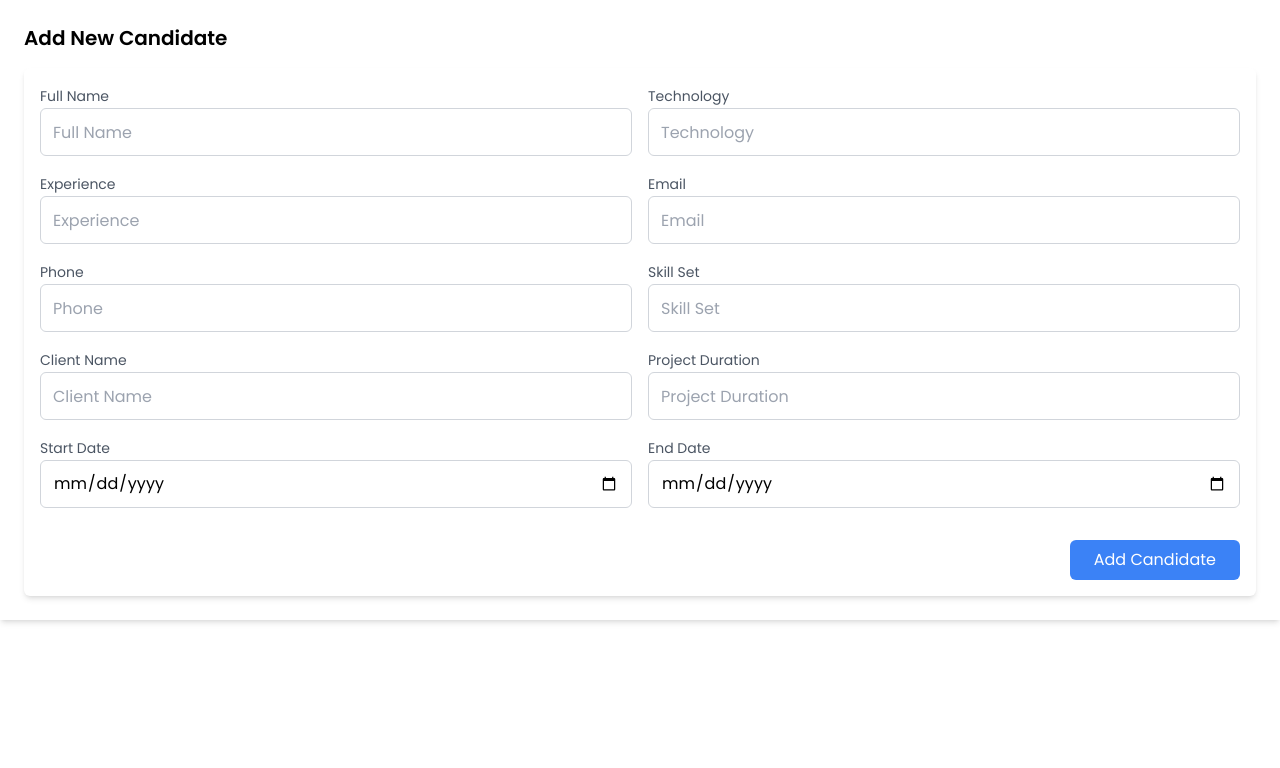
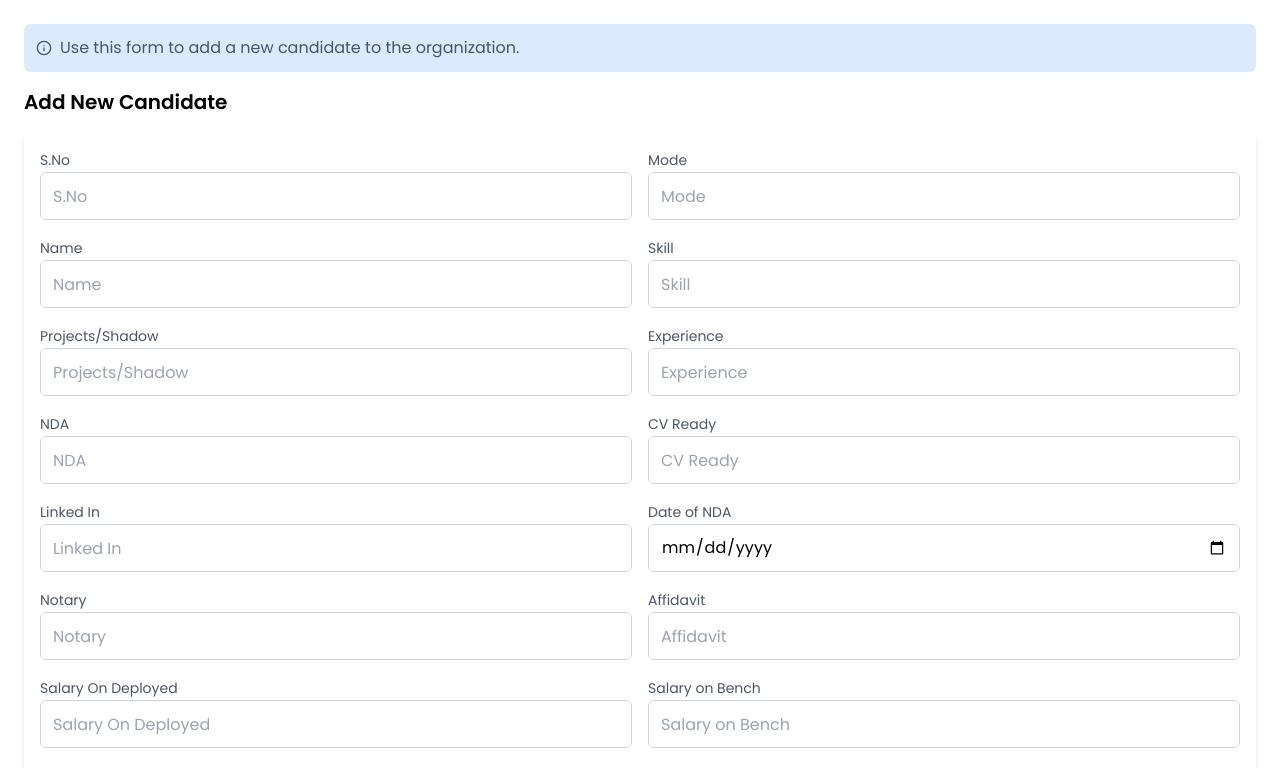
Before and after one commit to trysoltryovate/trysol_enterprise_suite, a React (Vite) app: page /candidates/add in a window 1280 px wide. Shown: the top 768 px of the page. Built offline with nearby package versions, Linux system fonts and the light colour scheme.

Commit message:
Added the button to navigate table form

```diff
--- a/src/components/AddCandidate.jsx
+++ b/src/components/AddCandidate.jsx
@@ -1,21 +1,141 @@
+// /* eslint-disable simple-import-sort/imports */
+// import React, { useState } from 'react';
+// import axios from 'axios';
+// import { FiInfo } from "react-icons/fi";
+// import { useNavigate } from 'react-router-dom';
+
+// const API_BASE_URL = "http://192.168.0.224:8082";
+
+// function AddCandidate() {
+//   const [formData, setFormData] = useState({
+//     sNo: "",
+//     mode: "",
+//     name: "",
+//     projectsShadow: "",
+//     skill: "",
+//     nda: "",
+//     cvReady: "",
+//     linkedin: "",
+//     dateOfNDA: "",
+//     notary: "",
+//     affidavit: "",
+//     salaryOnDeployed: "",
+//     salaryOnBench: "",
+//     readyToTravel: "",
+//     email: "",
+//     mobileNum:"",
+//   });
+
+//   const navigate = useNavigate();
+
+//   const handleChange = (e) => {
+//     setFormData((prev) => ({
+//       ...prev,
+//       [e.target.name]: e.target.value,
+//     }));
+//   };
+
+//   const handleSubmit = async (e) => {
+//     e.preventDefault();
+//     console.log("Form submitted:", formData); // Debugging line
+//     try {
+//       await axios.post(`${API_BASE_URL}/employee-save`, formData);
+//       navigate("/candidates"); // redirect to candidate list
+//     } catch (error) {
+//       console.error("Error adding candidate:", error);
+//     }
+//   };
+
+//   return (
+//     <div className="bg-white p-6 shadow-md">
+//       <p className="mb-4 flex items-center rounded-md bg-blue-100 p-3 text-gray-600">
+//         <FiInfo className="mr-2" />
+//         Use this form to add a new candidate to the organization.
+//       </p>
+//       <h2 className="mb-4 text-xl font-semibold">Add New Candidate</h2>
+//       <form onSubmit={handleSubmit} className="grid grid-cols-2 gap-4 rounded-md bg-white p-4 shadow-md">
+//         {/* Text Fields */}
+//         {[
+//           { label: "S.No", name: "sNo" },
+//           { label: "Mode", name: "mode" },
+//           { label: "Name", name: "name" },
+//           { label: "Skill", name: "skill" },
+//           { label: "Projects/Shadow", name: "projectsShadow" },
+//           { label: "Experience", name: "experience" },
+//           { label: "NDA", name: "nda" },
+//           { label: "CV Ready", name: "cvReady" },
+//           { label: "Linked In", name: "linkedIn" },
+//           { label: "Date of NDA", name: "dateOfNDA", type: "date" },
+//           { label: "Notary", name: "notary" },
+//           { label: "Affidavit", name: "affidavit" },
+//           { label: "Salary On Deployed", name: "salaryOnDeployed" },
+//           { label: "Salary on Bench", name: "salaryOnBench" },
+//           { label: "Ready to Travel", name: "readyToTravel" },
+//           { label: "Email", name: "email", type: "email" },
+//           { label: "Mobile No", name: "phone" },
+//         ].map(({ label, name, type = "text" }) => (
+//           <div className="relative" key={name}>
+//             <label htmlFor={name} className="text-sm text-gray-600">
+//               {label}
+//             </label>
+//             <input
+//               type={type}
+//               id={name}
+//               name={name}
+//               value={formData[name]}
+//               onChange={handleChange}
+//               required
+//               className="h-12 w-full rounded-md border border-gray-300 px-3 focus:border-blue-600 focus:outline-none"
+//               placeholder={label}
+//             />
+//           </div>
+//         ))}
+
+//         {/* Submit Button */}
+//         <div className="col-span-2 flex justify-end mt-4">
+//           <button
+//             type="submit"
+//             className="bg-blue-500 text-white px-6 py-2 rounded-md hover:bg-blue-600 transition"
+//           >
+//             Add Candidate
+//           </button>
+//         </div>
+//       </form>
+//     </div>
+//   );
+// }
+
+// export default AddCandidate;
+
+/////////////////////////////////
+
+/* eslint-disable simple-import-sort/imports */
 import React, { useState } from 'react';
 import axios from 'axios';
+import { FiInfo } from "react-icons/fi";
 import { useNavigate } from 'react-router-dom';
 
 const API_BASE_URL = "http://192.168.0.224:8082";
 
 function AddCandidate() {
   const [formData, setFormData] = useState({
+    sNo: "",
+    mode: "",
     name: "",
-    technology: "",
-    experience: "",
+    skill: "",
+    projectsShadow: "",
+   experience:"",
+    nda: "",
+    cvReady: "",
+    linkedin: "", // Ensure this matches the state
+    dateOfNDA: "",
+    notary: "",
+    affidavit: "",
+    salaryOnDeployed: "",
+    salaryOnBench: "",
+    readyToTravel: "",
     email: "",
-    phone: "",
-    skillSet: "",
-    startDate: "",
-    endDate: "",
-    clientName: "",
-    projectDuration: "",
+    mobile: "", // Changed from mobileNum to phone to match the input name
   });
 
   const navigate = useNavigate();
@@ -29,28 +149,43 @@ function AddCandidate() {
 
   const handleSubmit = async (e) => {
     e.preventDefault();
+    console.log("Form submitted:", formData); // Debugging line
     try {
-      await axios.post(`${API_BASE_URL}/employee-save`, formData);
+      const response = await axios.post(`${API_BASE_URL}/employee-save`, formData);
+      console.log("Response:", response.data); // Log the response for debugging
       navigate("/candidates"); // redirect to candidate list
     } catch (error) {
-      console.error("Error adding candidate:", error);
+      console.error("Error adding candidate:", error.response ? error.response.data : error.message);
     }
   };
 
   return (
     <div className="bg-white p-6 shadow-md">
+      <p className="mb-4 flex items-center rounded-md bg-blue-100 p-3 text-gray-600">
+        <FiInfo className="mr-2" />
+        Use this form to add a new candidate to the organization.
+      </p>
       <h2 className="mb-4 text-xl font-semibold">Add New Candidate</h2>
       <form onSubmit={handleSubmit} className="grid grid-cols-2 gap-4 rounded-md bg-white p-4 shadow-md">
         {/* Text Fields */}
         {[
-          { label: "Full Name", name: "name" },
-          { label: "Technology", name: "technology" },
+          { label: "S.No", name: "sNo" },
+          { label: "Mode", name: "mode" },
+          { label: "Name", name: "name" },
+          { label: "Skill", name: "skill" },
+          { label: "Projects/Shadow", name: "projectsShadow" },
           { label: "Experience", name: "experience" },
+          { label: "NDA", name: "nda" },
+          { label: "CV Ready", name: "cvReady" },
+          { label: "Linked In", name: "linkedIn" },
+          { label: "Date of NDA", name: "dateOfNDA", type: "date" },
+          { label: "Notary", name: "notary" },
+          { label: "Affidavit", name: "affidavit" },
+          { label: "Salary On Deployed", name: "salaryOnDeployed" },
+          { label: "Salary on Bench", name: "salaryOnBench" },
+          { label: "Ready to Travel", name: "readyToTravel" },
           { label: "Email", name: "email", type: "email" },
-          { label: "Phone", name: "phone" },
-          { label: "Skill Set", name: "skillSet" },
-          { label: "Client Name", name: "clientName" },
-          { label: "Project Duration", name: "projectDuration" },
+          { label: "Mobile No", name: "mobile",type:"number" },
         ].map(({ label, name, type = "text" }) => (
           <div className="relative" key={name}>
             <label htmlFor={name} className="text-sm text-gray-600">
@@ -69,37 +204,6 @@ function AddCandidate() {
           </div>
         ))}
 
-        {/* Date Fields */}
-        <div className="relative">
-          <label htmlFor="startDate" className="text-sm text-gray-600">
-            Start Date
-          </label>
-          <input
-            type="date"
-            id="startDate"
-            name="startDate"
-            value={formData.startDate}
-            onChange={handleChange}
-            required
-            className="h-12 w-full rounded-md border border-gray-300 px-3 focus:border-blue-600 focus:outline-none"
-          />
-        </div>
-
-        <div className="relative">
-          <label htmlFor="endDate" className="text-sm text-gray-600">
-            End Date
-          </label>
-          <input
-            type="date"
-            id="endDate"
-            name="endDate"
-            value={formData.endDate}
-            onChange={handleChange}
-            required
-            className="h-12 w-full rounded-md border border-gray-300 px-3 focus:border-blue-600 focus:outline-none"
-          />
-        </div>
-
         {/* Submit Button */}
         <div className="col-span-2 flex justify-end mt-4">
           <button
--- a/src/components/AppCard.jsx
+++ b/src/components/AppCard.jsx
@@ -1,3 +1,4 @@
+/* eslint-disable simple-import-sort/imports */
 
 import React from "react";
 import { useNavigate } from "react-router-dom";
@@ -5,12 +6,12 @@ import { appsList } from "../utils/lists";
 import Navbar from "../components/Navbar";
 
 const Appcard = () => {
-  const navigate = useNavigate()
+  const navigate = useNavigate();
 
-  const handleClick = () => {
-    // Navigate to the candidates table
-    navigate("/candidates");
-  };
+  // const handleClick = () => {
+  //   // Navigate to the candidates table
+  //   navigate("/candidates");
+  // };
 
   return (
     <>
@@ -41,11 +42,42 @@ const Appcard = () => {
                   {data.description}
                 </p>
                 {/* Button to navigate to the candidates table */}
-                <button
+                {/* <button
                   className="group-hover:text-primary mt-3 rounded-full px-4 py-1 text-black opacity-0 transition-opacity duration-300 ease-in-out group-hover:bg-white group-hover:opacity-100"
                   onClick={handleClick}
                 >
                   Get Started
+                </button> */}
+                <button
+                  className="group relative h-14 w-14 overflow-hidden border-0 bg-transparent outline-none"
+
+                  onClick={()=>navigate(data.page||data.page)}
+                >
+                  {/* Outer ring */}
+                  <span className="absolute inset-[7px] rounded-full border-4 border-[#f0eeef] transition-all duration-[500ms] ease-[cubic-bezier(0.455,0.03,0.515,0.955)] group-hover:scale-[0.7] group-hover:opacity-0 group-focus:scale-[0.7] group-focus:opacity-0"></span>
+
+                  {/* Hover ring */}
+                  <span className="absolute inset-[7px] scale-[1.3] rounded-full border-4 border-[#96daf0] opacity-0 transition-all delay-[80ms] duration-[500ms] ease-[cubic-bezier(0.25,0.46,0.45,0.94)] group-hover:scale-100 group-hover:opacity-100 group-focus:scale-100 group-focus:opacity-100"></span>
+
+                  {/* Icon container */}
+                  <div className="absolute left-0 top-0 flex transition-transform duration-500 ease-in-out group-hover:-translate-x-14 group-focus:-translate-x-14">
+                    {/* First Arrow */}
+                    <span className="mx-[18px] mt-[17px] block h-5 w-5 rotate-180 fill-[#f0eeef]">
+                      <svg
+                        viewBox="0 0 46 40"
+                        xmlns="http://www.w3.org/2000/svg"
+                      >
+                        <path d="M46 20.038c0-.7-.3-1.5-.8-2.1l-16-17c-1.1-1-3.2-1.4-4.4-.3-1.2 1.1-1.2 3.3 0 4.4l11.3 11.9H3c-1.7 0-3 1.3-3 3s1.3 3 3 3h33.1l-11.3 11.9c-1 1-1.2 3.3 0 4.4 1.2 1.1 3.3.8 4.4-.3l16-17c.5-.5.8-1.1.8-1.9z" />
+                      </svg>
+                    </span>
+
+                    {/* Second Arrow */}
+                    <span className="mx-[18px] mt-[17px] block h-5 w-5 rotate-180 fill-[#f0eeef]">
+                      <svg viewBox="0 0 46 40">
+                        <path d="M46 20.038c0-.7-.3-1.5-.8-2.1l-16-17c-1.1-1-3.2-1.4-4.4-.3-1.2 1.1-1.2 3.3 0 4.4l11.3 11.9H3c-1.7 0-3 1.3-3 3s1.3 3 3 3h33.1l-11.3 11.9c-1 1-1.2 3.3 0 4.4 1.2 1.1 3.3.8 4.4-.3l16-17c.5-.5.8-1.1.8-1.9z" />
+                      </svg>
+                    </span>
+                  </div>
                 </button>
               </div>
             </div>
--- a/src/components/Table.jsx
+++ b/src/components/Table.jsx
@@ -28,11 +28,12 @@ const CandidateTable = () => {
     setLoadingDeleteId(id);
     await new Promise((resolve) => setTimeout(resolve, 400));
 
-    const confirmDelete = window.confirm("Are you sure you want to delete this candidate?");
+    const confirmDelete = window.confirm("Are you sure you want to delete this candidate?",
+    );
     if (confirmDelete) {
       try {
         await axios.delete(`${API_BASE_URL}/delete/${id}`);
-        setCandidates(candidates.filter(candidate => candidate.id !== id));
+        setCandidates(candidates.filter((candidate) => candidate.id !== id));
       } catch (error) {
         console.error("Error deleting candidate:", error);
       }
@@ -42,28 +43,66 @@ const CandidateTable = () => {
 
   return (
     <div className="min-h-screen bg-gray-100 p-6">
-      <div className="bg-white shadow-md rounded-lg p-6">
+      <div className="rounded-lg bg-white p-6 shadow-md">
         <p className="mb-4 flex items-center rounded-md bg-blue-100 p-3 text-gray-600">
           <FiInfo className="mr-2" />
           The candidates directory lists all candidates in the organization.
         </p>
 
-        <div className="flex justify-between items-center mb-4">
-          <h2 className="text-2xl font-semibold text-gray-800">Candidates List</h2>
+        <div className="mb-4 flex items-center justify-between">
+          <h2 className="text-2xl font-semibold text-gray-800">
+            Candidates List
+          </h2>
 
-          <Link className="bg-green-500 text-white px-4 py-2 rounded flex items-center" to="/candidates/add"> <FiUser className="mr-2" />Add Candidate</Link>
-
+          <Link
+            className="flex items-center rounded bg-green-500 px-2 py-2 text-white"
+            to="/candidates/add"
+          >
+            {/* <FiUser className="mr-2" /> */}
+            <button
+              className="group cursor-pointer outline-none duration-300 hover:rotate-180 mr-2"
+              title="Add candidate"
+            >
+              <svg
+                class="stroke-teal-400 fill-none group-hover:fill-white group-active:stroke-teal-200 group-active:fill-teal-500 group-active:duration-0 duration-300"
+                viewBox="0 0 24 24"
+                height="30px"
+                width="30px"
+                xmlns="http://www.w3.org/2000/svg"
+              >
+                <path
+                  stroke-width="1.5"
+                  d="M12 22C17.5 22 22 17.5 22 12C22 6.5 17.5 2 12 2C6.5 2 2 6.5 2 12C2 17.5 6.5 22 12 22Z"
+                ></path>
+                <path stroke-width="1.5" d="M8 12H16"></path>
+                <path stroke-width="1.5" d="M12 16V8"></path>
+              </svg>
+            </button>
+            Add Candidate
+          </Link>
         </div>
 
         <div className="overflow-x-auto">
-          <table className="w-full bg-white border border-gray-300 rounded-lg shadow-md">
+          <table className="w-full rounded-lg border border-gray-300 bg-white shadow-md">
             <thead className="bg-gray-200">
               <tr>
                 {[
-                  "Name", "Technology", "Experience", "Email", "Phone",
-                  "Skill Set", "Start Date", "End Date", "Client Name", "Project Duration", "Edit", "Delete"
+                  "Name",
+                  "Technology",
+                  "Experience",
+                  "Email",
+                  "Phone",
+                  "Skill Set",
+                  "Start Date",
+                  "End Date",
+                  "Client Name",
+                  "Project Duration",
+                  "Edit",
+                  "Delete",
                 ].map((heading, index) => (
-                  <th key={index} className="px-4 py-2 text-left border">{heading}</th>
+                  <th key={index} className="border px-4 py-2 text-left">
+                    {heading}
+                  </th>
                 ))}
               </tr>
             </thead>
@@ -82,7 +121,7 @@ const CandidateTable = () => {
                   <td className="px-4 py-2">{candidate.projectDuration}</td>
                   <td className="px-4 py-2">
                     <button className="text-yellow-500 hover:text-yellow-700">
-                      <FiEdit className="w-5 h-5" />
+                      <FiEdit className="h-5 w-5" />
                     </button>
                   </td>
                   <td className="px-4 py-2">
@@ -92,9 +131,9 @@ const CandidateTable = () => {
                       disabled={loadingDeleteId === candidate.id}
                     >
                       {loadingDeleteId === candidate.id ? (
-                        <ImSpinner2 className="w-5 h-5 animate-spin" />
+                        <ImSpinner2 className="h-5 w-5 animate-spin" />
                       ) : (
-                        <FiTrash className="w-5 h-5" />
+                        <FiTrash className="h-5 w-5" />
                       )}
                     </button>
                   </td>
@@ -103,7 +142,6 @@ const CandidateTable = () => {
             </tbody>
           </table>
         </div>
-
       </div>
     </div>
   );
--- a/src/pages/auth/Login.jsx
+++ b/src/pages/auth/Login.jsx
@@ -126,7 +126,7 @@ export default function Login() {
       {/* Main Content */}
       <div className="max-w-16xl flex w-full flex-col items-center justify-center gap-[60px] lg:flex-row">
         {/* Left Section - About */}
-        <div className="lg:w -1/2 w-[680px] justify-center lg:text-left">
+        <div className="lg:w -1/2 w-[800px] justify-center lg:text-left">
           <p className="text-sm font-medium leading-relaxed text-gray-800 md:text-lg">
             Leading software company Trysol Global Services has 13+ years of
             experience delivering CMM Level 3 and ISO-certified IT solutions in
@@ -142,19 +142,19 @@ export default function Login() {
 
           <div
             id="certificates"
-            className="mt-8 flex min-h-[20%] items-center justify-evenly rounded-2xl bg-[#bbbde4] bg-white bg-opacity-40 py-[30px] shadow-lg md:min-h-[30%]"
+            className="mt-20 flex min-h-[20%] items-center justify-evenly rounded-2xl bg-[#bbbde4] bg-white bg-opacity-40 py-[35px] shadow-lg md:min-h-[30%]"
           >
             <img
               src={ISO}
-              className="h-[80px] w-[80px] rounded-xl shadow-md shadow-gray-800 transition duration-300 hover:scale-110 hover:shadow-2xl md:h-[100px] md:w-[100px] xl:h-[150px] xl:w-[150px]"
+              className="h-[80px] w-[80px] rounded-xl shadow-md shadow-gray-800 transition duration-300 hover:scale-110 hover:shadow-2xl md:h-[100px] md:w-[100px] xl:h-[170px] xl:w-[170px]"
             />
             <img
               src={CMMI}
-              className="h-[80px] w-[80px] rounded-xl shadow-md shadow-gray-800 transition duration-300 hover:scale-110 hover:shadow-2xl md:h-[100px] md:w-[100px] xl:h-[150px] xl:w-[150px]"
+              className="h-[80px] w-[80px] rounded-xl shadow-md shadow-gray-800 transition duration-300 hover:scale-110 hover:shadow-2xl md:h-[100px] md:w-[100px] xl:h-[170px] xl:w-[170px]"
             />
             <img
               src={ISONUMBER}
-              className="h-[80px] w-[80px] rounded-xl shadow-md shadow-gray-800 transition duration-300 hover:scale-110 hover:shadow-2xl md:h-[100px] md:w-[100px] xl:h-[150px] xl:w-[150px]"
+              className="h-[80px] w-[80px] rounded-xl shadow-md shadow-gray-800 transition duration-300 hover:scale-110 hover:shadow-2xl md:h-[100px] md:w-[100px] xl:h-[170px] xl:w-[170px]"
             />
           </div>
         </div>
@@ -165,13 +165,13 @@ export default function Login() {
         ) : (
           <form
             onSubmit={handleLogin}
-            className="lg:w-1/3.5 mb-6 min-h-[74vh] content-center rounded-3xl rounded-lg bg-white bg-opacity-80 p-8 shadow-md shadow-gray-800 lg:mt-0"
+            className="lg:w-1/3.5 min-h-[74vh] content-center rounded-3xl rounded-lg bg-white bg-opacity-80 p-10 shadow-md shadow-gray-800 lg:mt-0"
           >
-            <h2 className="mb-8 text-center text-xl font-bold text-gray-900">
+            <h2 className="text-center text-xl font-bold text-gray-900">
               Login
             </h2>
             {/* Login ID */}
-            <div className="mb-3 flex flex-col gap-y-1">
+            <div className="flex flex-col gap-y-1">
               <label
                 htmlFor="loginId"
                 className="ml-1 w-max text-sm font-semibold opacity-80"
@@ -213,7 +213,7 @@ export default function Login() {
               )}
             </div>
             {/* Password */}
-            <div className="mb-3 flex flex-col gap-y-1">
+            <div className="flex flex-col gap-y-1">
               <label
                 htmlFor="password"
                 className="ml-1 w-max text-sm font-semibold opacity-80"
--- a/src/routes/index.js
+++ b/src/routes/index.js
@@ -21,7 +21,7 @@ export const routes = createBrowserRouter([
   },
   {
     path: "/candidates",
-    element: LazyLoad(CandidateTable), // Add the CandidateTable component to the /candidates route
+    element: LazyLoad(CandidateTable),
   },
   {
     path: "/candidates/add",
--- a/src/utils/lists.js
+++ b/src/utils/lists.js
@@ -1,74 +1,3 @@
-// import iso from "../assets/iso.png";
-
-// export const appsList = [
-//   {
-//     id: 0,
-//     appName: "IRR",
-//     image: iso,
-//     path: "/",
-//   },
-//   {
-//     id: 1,
-//     appName: "PIP",
-//     image: iso,
-//     path: "/",
-//   },
-//   {
-//     id: 2,
-//     appName: "ATS",
-//     image: iso,
-//     path: "/",
-//   },
-//   {
-//     id: 3,
-//     appName: "Offer Sheet",
-//     image: iso,
-//     path: "/",
-//   },
-//   {
-//     id: 4,
-//     appName: "HR Master Data Application",
-//     image: iso,
-//     path: "/",
-//   },
-//   {
-//     id: 5,
-//     appName: "Invoice Tracking System",
-//     image: iso,
-//     path: "/",
-//   },
-//   {
-//     id: 6,
-//     appName: "CRM - Sales",
-//     image: iso,
-//     path: "/",
-//   },
-//   {
-//     id: 7,
-//     appName: "L & D",
-//     image: iso,
-//     path: "/",
-//   },
-//   {
-//     id: 8,
-//     appName: "Enquire Sheet",
-//     image: iso,
-//     path: "/",
-//   },
-//   {
-//     id: 9,
-//     appName: "Asset tracking",
-//     image: iso,
-//     path: "/",
-//   },
-//   {
-//     id: 10,
-//     appName: "Reporting",
-//     image: iso,
-//     path: "/",
-//   },
-// ];
-
 export const appsList = [
   {
     id: 0,
@@ -78,6 +7,7 @@ export const appsList = [
     path: "/",
     description: "This is a brief description for PIP",
     buttonText: "Go to PIP Page",
+    page:"/candidates"
   },
   {
     id: 1,
@@ -87,6 +17,7 @@ export const appsList = [
     path: "/",
     description: "This is a brief description for PIP",
     buttonText: "Go to PIP Page",
+
   },
   {
     id: 2,
```
